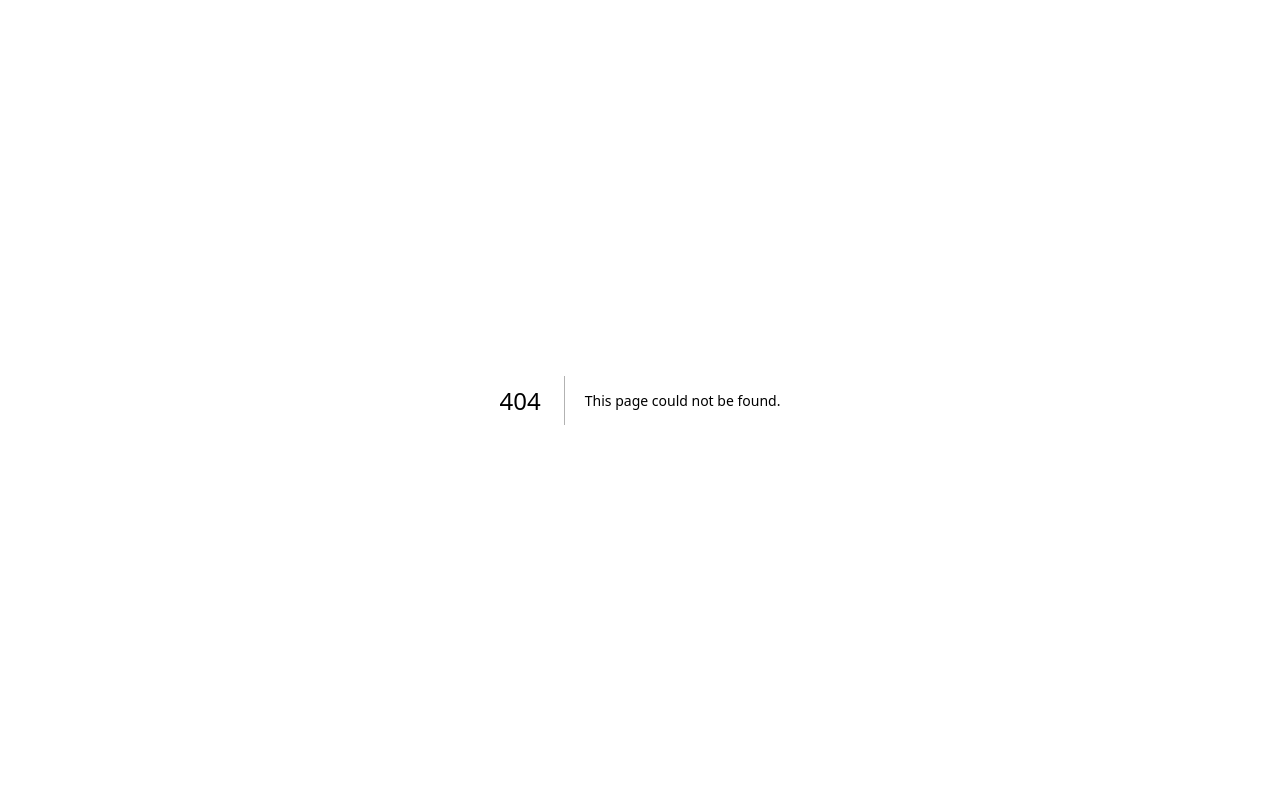
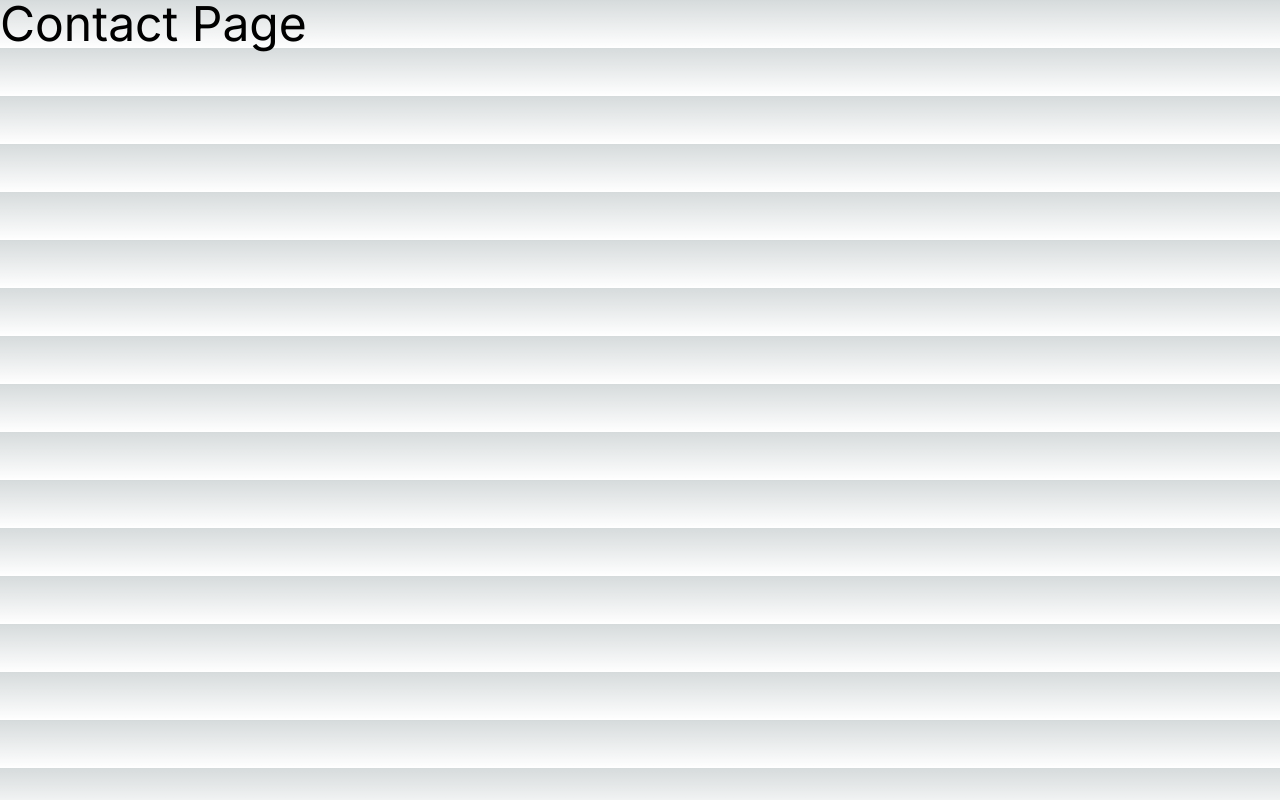
Before and after one commit to AlexisCast/first-steps-next, a Next.js app: page /contact in a window 1280 px wide. Before the commit this address had no page. Built offline with nearby package versions, Linux system fonts and the light colour scheme.

Commit message:
create additional routes about, contact, pricing

```diff
--- /dev/null
+++ b/app/about/page.tsx
@@ -0,0 +1,7 @@
+export default function AboutPage() {
+	return (
+		<>
+			<span className="text-5xl">About Page</span>
+		</>
+	);
+}
--- /dev/null
+++ b/app/contact/page.tsx
@@ -0,0 +1,7 @@
+export default function ContactPage() {
+	return (
+		<>
+			<span className="text-5xl">Contact Page</span>
+		</>
+	);
+}
--- /dev/null
+++ b/app/pricing/page.tsx
@@ -0,0 +1,7 @@
+export default function PricingPage() {
+	return (
+		<>
+			<span className="text-5xl">Pricing Page</span>
+		</>
+	);
+}
```
